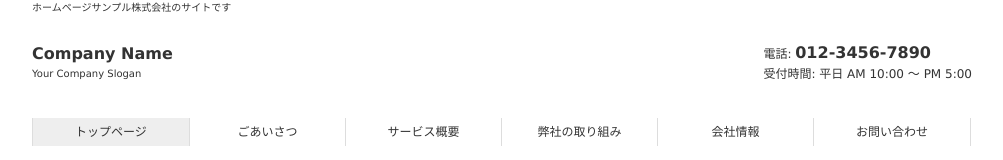
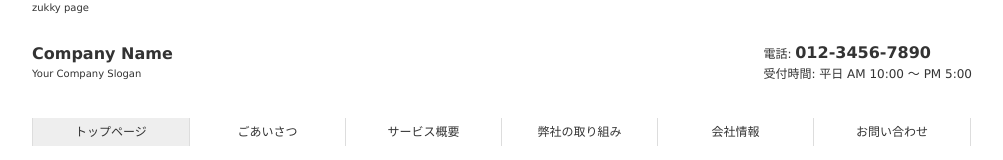
Before and after one commit to kegashi/public_page_sample, a plain HTML site: page index.html in a window 1280 px wide. Shown: the top 160 px of the page, without its empty margins (138-1141 px from the left). Drawn offline with Linux system fonts and the light colour scheme.

Commit message:
タイトルの変更

```diff
--- a/index.html
+++ b/index.html
@@ -13,7 +13,7 @@
 <![endif]-->
 </head>
 <body>
-<h1><p class="inner">ホームページサンプル株式会社のサイトです</p></h1>
+<h1><p class="inner">zukky page</p></h1>
 
 <!-- ヘッダー -->
 <div id="header">
```
